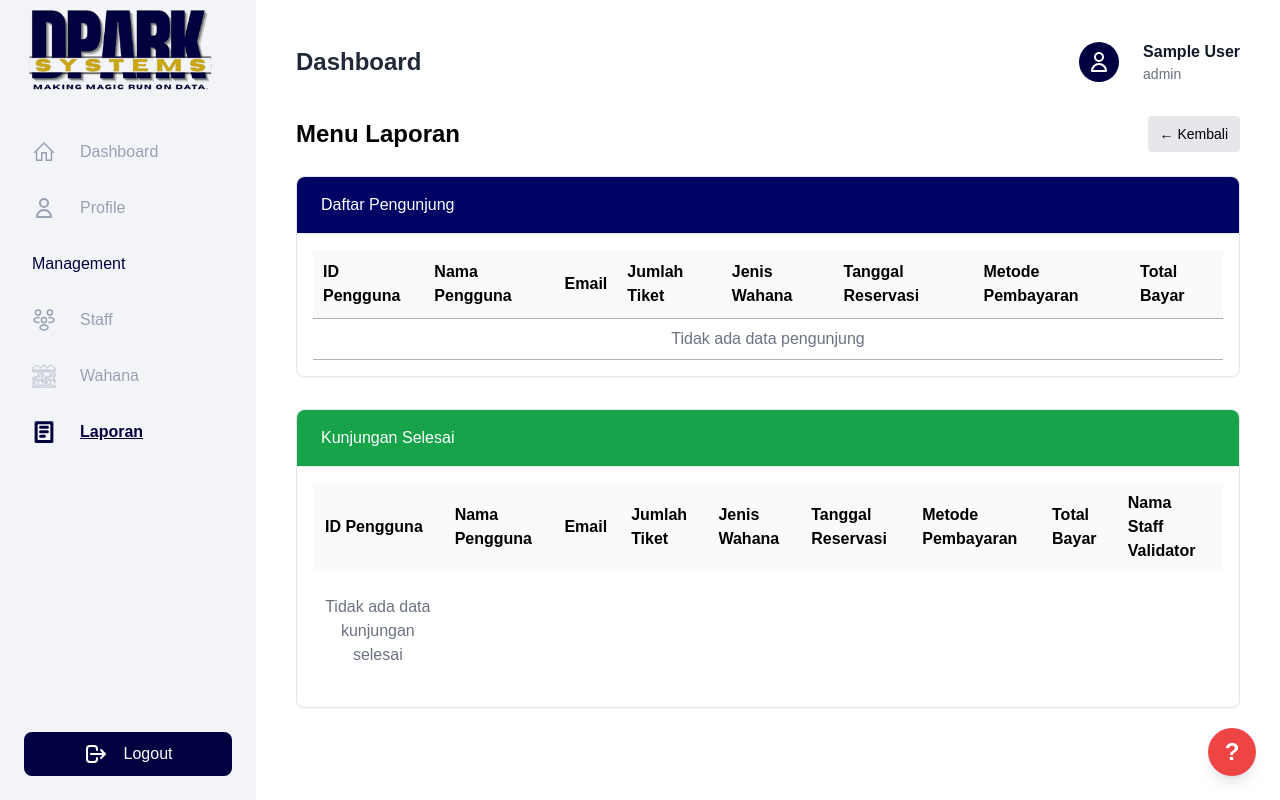
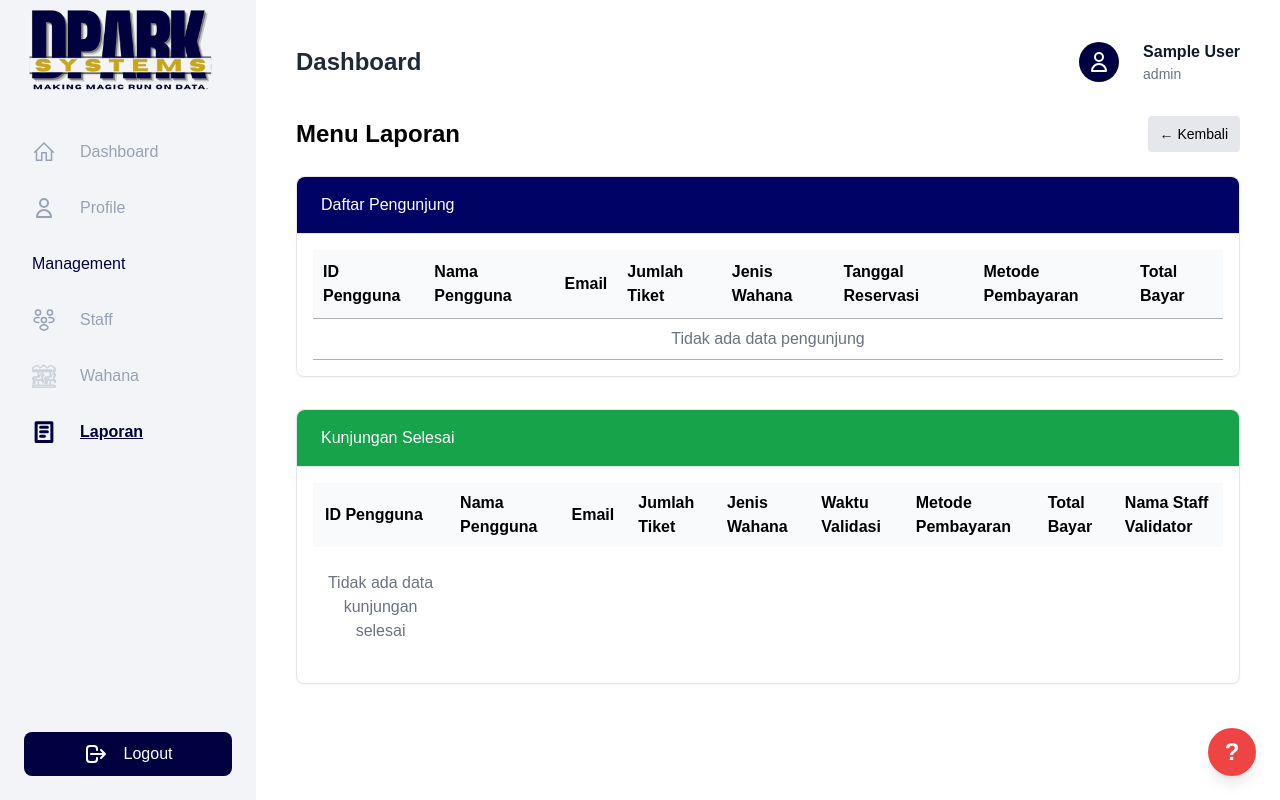
Before and after one commit to Naysith/DPARK_SYSTEMS, a Flask app: page /admin/laporan in a window 1280 px wide. Run offline with Flask 3, Linux system fonts and the light colour scheme; the visitor is signed in with stand-in values (Sample User, id 1); data that the repository does not hold is empty; style sheets or scripts are compiled from the project's sources; some libraries are stand-ins or nearby versions.

Commit message:
fixed: chart display in admin dashboard fixed: layout issues in laporan page

```diff
--- a/app/controllers/admin_controller.py
+++ b/app/controllers/admin_controller.py
@@ -1,4 +1,5 @@
 from datetime import date, timedelta
+import datetime as _dt
 from flask import Blueprint, render_template, session
 from app.utils.helpers import login_required, role_required
 from app.utils.sesi_auto import generate_auto_sesi
@@ -53,19 +54,37 @@ def admin_dashboard():
         """)
         pendapatan_bulan_ini = cur.fetchone()[0] or 0
 
-        # Statistik 7 hari terakhir
+        # Statistik 7 hari terakhir (menghitung pengunjung nyata dari tabel `validasi`)
+        # Gunakan waktu_validasi sehingga grafik merepresentasikan kunjungan yang benar-benar terjadi
         today = date.today()
         start_date = today - timedelta(days=6)
         cur.execute("""
-            SELECT DATE(tanggal_reservasi) AS d, COUNT(*) AS cnt
-            FROM reservasi
-            WHERE DATE(tanggal_reservasi) BETWEEN %s AND %s
-              AND status_pembayaran = 'selesai'
-            GROUP BY DATE(tanggal_reservasi)
-            ORDER BY DATE(tanggal_reservasi)
+            SELECT DATE(waktu_validasi) AS d, COUNT(*) AS cnt
+            FROM validasi
+            WHERE DATE(waktu_validasi) BETWEEN %s AND %s
+            GROUP BY DATE(waktu_validasi)
+            ORDER BY DATE(waktu_validasi)
         """, (start_date, today))
         rows = cur.fetchall()
-        counts_map = {r[0]: r[1] for r in rows}
+
+        # normalisasi keys ke datetime.date (some connectors may return datetime.date already)
+        counts_map = {}
+        for r in rows:
+            key = r[0]
+            # convert datetime -> date, and parse strings if necessary
+            try:
+                if isinstance(key, _dt.datetime):
+                    key = key.date()
+                elif isinstance(key, str):
+                    # expect 'YYYY-MM-DD' from some connectors
+                    try:
+                        key = _dt.datetime.strptime(key, '%Y-%m-%d').date()
+                    except Exception:
+                        # fallback: leave as-is
+                        pass
+            except Exception:
+                pass
+            counts_map[key] = r[1]
 
         weekly_labels = []
         weekly_counts = []
@@ -403,7 +422,10 @@ def laporan_menu():
         """)
         daftar_pengunjung = cur.fetchall()
 
-        # --- Kunjungan Selesai: Only validated tickets with staff name ---
+        # --- Kunjungan Selesai: reservations that have at least one used ticket ---
+        # Note: validasi table does not reference tiket/reservasi directly, so we determine
+        # completed visits by checking tiket.status_tiket = 'sudah_digunakan'.
+        # For the "nama_staff" column we pick the latest validator for the wahana (if any).
         cur.execute("""
             SELECT
                 p.id_pengguna,
@@ -411,27 +433,30 @@ def laporan_menu():
                 p.email,
                 COUNT(t.id_tiket) AS jumlah_tiket,
                 w.nama_wahana,
-                r.tanggal_reservasi,
+                (
+                    SELECT MAX(v.waktu_validasi)
+                    FROM validasi v
+                    WHERE v.id_wahana = w.id_wahana
+                ) AS waktu_validasi,
                 pb.metode_pembayaran,
                 pb.jumlah_bayar,
-                staff.nama_pengguna AS nama_staff
-            FROM validasi v
-            JOIN tiket t ON v.id_pengguna = t.id_reservasi OR t.id_tiket = (
-                SELECT id_tiket FROM tiket WHERE kode_tiket IN (
-                    SELECT kode_tiket FROM tiket WHERE id_reservasi IN (
-                        SELECT id_reservasi FROM reservasi WHERE id_pengguna = v.id_pengguna
-                    )
-                )
-            )
+                (
+                    SELECT staff.nama_pengguna
+                    FROM validasi v
+                    JOIN pengguna staff ON v.id_pengguna = staff.id_pengguna
+                    WHERE v.id_wahana = w.id_wahana
+                    ORDER BY v.waktu_validasi DESC
+                    LIMIT 1
+                ) AS nama_staff
+            FROM tiket t
             JOIN reservasi r ON t.id_reservasi = r.id_reservasi
             JOIN pengguna p ON r.id_pengguna = p.id_pengguna
             JOIN sesi s ON t.id_sesi = s.id_sesi
             JOIN wahana w ON s.id_wahana = w.id_wahana
-            JOIN pengguna staff ON v.id_pengguna = staff.id_pengguna
             LEFT JOIN pembayaran pb ON r.id_reservasi = pb.id_reservasi
             WHERE t.status_tiket = 'sudah_digunakan'
-            GROUP BY r.id_reservasi, p.id_pengguna, staff.id_pengguna
-            ORDER BY v.waktu_validasi DESC
+            GROUP BY r.id_reservasi, p.id_pengguna, w.id_wahana, pb.metode_pembayaran, pb.jumlah_bayar
+            ORDER BY waktu_validasi DESC
         """)
         kunjungan_selesai = cur.fetchall()
 
--- a/app/static/src/css/output.css
+++ b/app/static/src/css/output.css
@@ -539,11 +539,17 @@
   .min-w-\[900px\] {
     min-width: 900px;
   }
+  .min-w-full {
+    min-width: 100%;
+  }
   .flex-1 {
     flex: 1;
   }
   .grow {
     flex-grow: 1;
+  }
+  .table-auto {
+    table-layout: auto;
   }
   .transform {
     transform: var(--tw-rotate-x,) var(--tw-rotate-y,) var(--tw-rotate-z,) var(--tw-skew-x,) var(--tw-skew-y,);
@@ -738,6 +744,10 @@
   .rounded-xl {
     border-radius: var(--radius-xl);
   }
+  .rounded-t-lg {
+    border-top-left-radius: var(--radius-lg);
+    border-top-right-radius: var(--radius-lg);
+  }
   .rounded-t-sm {
     border-top-left-radius: var(--radius-sm);
     border-top-right-radius: var(--radius-sm);
@@ -1005,6 +1015,9 @@
   }
   .py-4 {
     padding-block: calc(var(--spacing) * 4);
+  }
+  .py-6 {
+    padding-block: calc(var(--spacing) * 6);
   }
   .py-7 {
     padding-block: calc(var(--spacing) * 7);
--- a/app/templates/admin/laporan.html
+++ b/app/templates/admin/laporan.html
@@ -88,7 +88,7 @@
                 <th class="px-3 py-2 text-left">Email</th>
                 <th class="px-3 py-2 text-left">Jumlah Tiket</th>
                 <th class="px-3 py-2 text-left">Jenis Wahana</th>
-                <th class="px-3 py-2 text-left">Tanggal Reservasi</th>
+                <th class="px-3 py-2 text-left">Waktu Validasi</th>
                 <th class="px-3 py-2 text-left">Metode Pembayaran</th>
                 <th class="px-3 py-2 text-left">Total Bayar</th>
                 <th class="px-3 py-2 text-left">Nama Staff Validator</th>
```
Also changed, not shown: app/templates/admin/admin_dashboard.html (+51 -24 lines).
